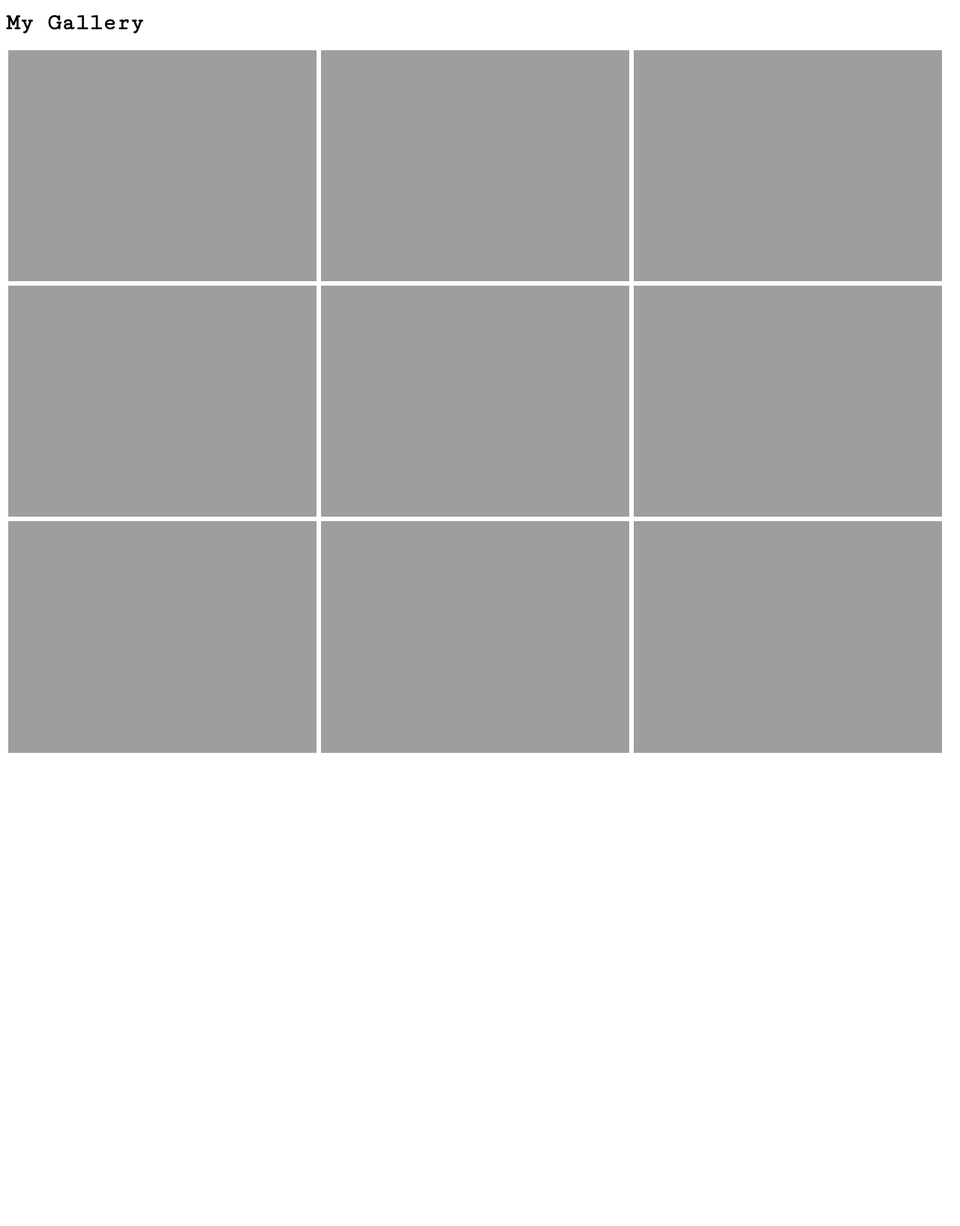
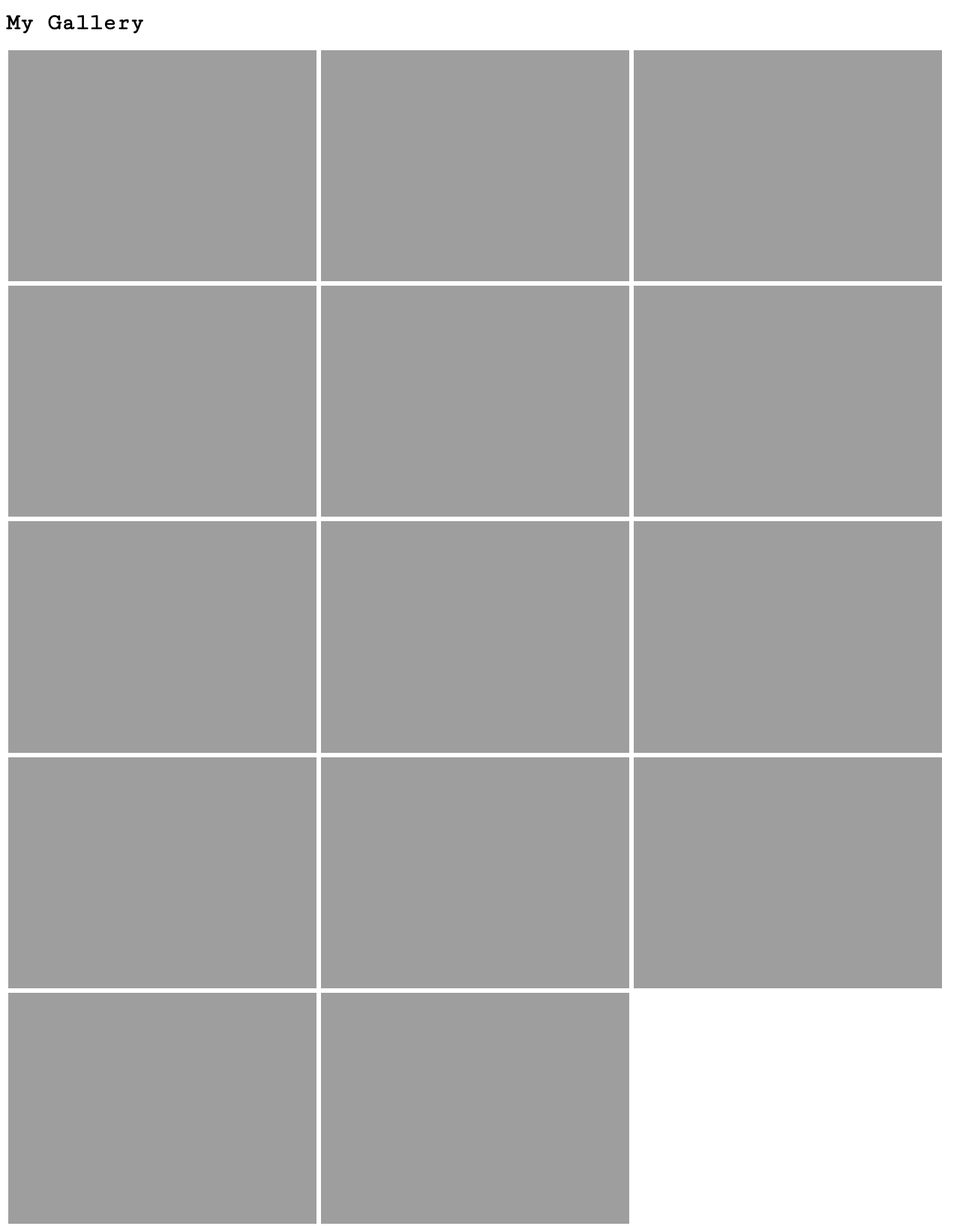
Before and after one commit to bhanu77prakash/bhanu77prakash.github.io, a Jekyll site: the page built from gallery.md, in a window 1280 px wide. Shown: the whole page at 75% size. Built offline with Jekyll 4.4.1, drawn with Linux system fonts in a browser that asks for light colours; before the commit the page ends 1007 px from its top, so only the background shows below that.

Commit message:
updated site

```diff
--- a/_layouts/gallery.html
+++ b/_layouts/gallery.html
@@ -13,7 +13,7 @@
 <body>
     <h1>My Gallery</h1>
     <div class="container-all">
-        {% for y in (1..9) %}
+        {% for y in (1..14) %}
             <div class="container">
                 <img src='{{site.url}}{{site.baseurl}}/assets/images/photography/image{{forloop.index}}.jpg' alt=''>
             </div>
```
